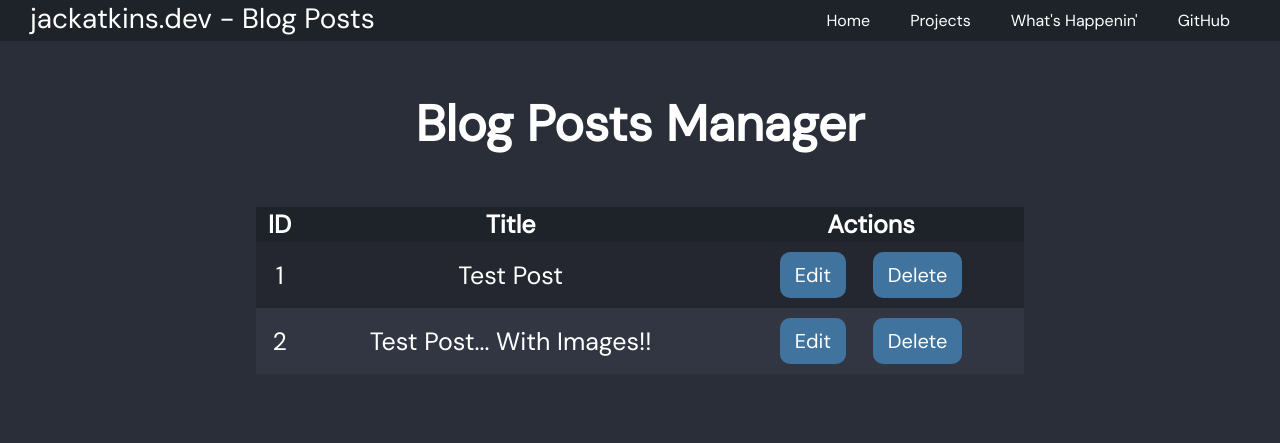
After one commit to J4CKINS/jackatkins.dev_old, a Flask app: page /admin/blog/posts/ in a window 1280 px wide. The commit adds this page. Shown: the top 443 px of the page. Run offline with Flask 2, Linux system fonts and the light colour scheme; a user stored in the database is signed in; data comes from the database, SQL or seed files in the repository; both versions use the stored data as it was after the commit.

Commit message:
added edit post feature

```diff
--- a/app.py
+++ b/app.py
@@ -132,6 +132,65 @@ def newblogpost():
             return redirect(url_for("login"))
 
 
+
+@app.route("/admin/blog/posts/")
+def blogposts():
+
+    #validate user
+    try:
+        if session["admin_user"]:
+
+            #load posts from database
+            posts = BlogPost.query.all()
+
+            return render_template("blogposts.html", posts=posts)
+
+    except KeyError:
+        return redirect(url_for("login"))
+
+
+@app.route("/admin/blog/posts/edit/<id>", methods=["GET", "POST"])
+def editpost(id):
+
+    #validate user
+    try:
+        if session["admin_user"]:
+
+            if request.method == "POST":
+
+                # get form data
+                title = request.form["title"]
+                content = request.form["content"]
+
+                # get record that needs to be updated
+                post = BlogPost.query.filter_by(id=id).first()
+
+                if post:
+                    post.title = title
+                    post.content = content
+                    db.session.commit()
+
+                    return redirect(url_for("blogposts"))
+
+                else:
+                    return redirect(url_for("blogposts"))
+
+            else:
+
+                #load post data from database
+                post = BlogPost.query.filter_by(id=id).first()
+
+                # if post exists
+                if post:
+                    return render_template("editpost.html", post=post)
+                else:
+                    return redirect(url_for("blogposts"))
+
+    except KeyError:
+        return redirect(url_for("login"))
+
+
+
 @app.route("/admin/imageupload/", methods=["POST"])
 def imageupload():
 
--- a/static/css/global.css
+++ b/static/css/global.css
@@ -21,6 +21,7 @@ button {
     font-size: 20px;
     background-color: #40739e;
     padding: 10px 15px;
+    margin: 0px 10px;
     border-radius: 10px;
     border: none;
 
@@ -63,6 +64,28 @@ textarea {
 }
 textarea:focus {
     outline: none;
+}
+
+table {
+    width: 100%;
+    padding: 10px;
+    font-size: 25px;
+    border-collapse: collapse;
+}
+
+th {
+    background-color: #1e2329;
+}
+
+td {
+    padding: 10px;
+}
+
+tr:nth-child(even) {
+    background-color: #242730;
+}
+tr:nth-child(odd) {
+    background-color: #323642;
 }
 
 /* CLASSES */
--- /dev/null
+++ b/templates/blogposts.html
@@ -0,0 +1,26 @@
+{% extends "base.html" %}
+{% block title %}Blog Posts{% endblock %}
+{% block navtitle %} Blog Posts {% endblock %}
+
+{% block content %}
+<div>
+    <h1 class="content-break">Blog Posts Manager</h1>
+    <table class="content-break">
+        <tr>
+            <th>ID</th>
+            <th>Title</th>
+            <th>Actions</th>
+        </tr>
+        {% for post in posts %}
+        <tr>
+            <td>{{ post.id }}</td>
+            <td>{{ post.title }}</td>
+            <td>
+                <a href="/admin/blog/posts/edit/{{ post.id }}"><button>Edit</button></a>
+                <a href="/admin/blog/posts/delete/{{ post.id }}"><button>Delete</button></a>
+            </td>
+        </tr>
+        {% endfor %}
+    </table>
+</div>
+{% endblock %}
```
Also changed, not shown: templates/editpost.html (renamed from templates/newblogpost.html, +5 -5 lines), database.db.
